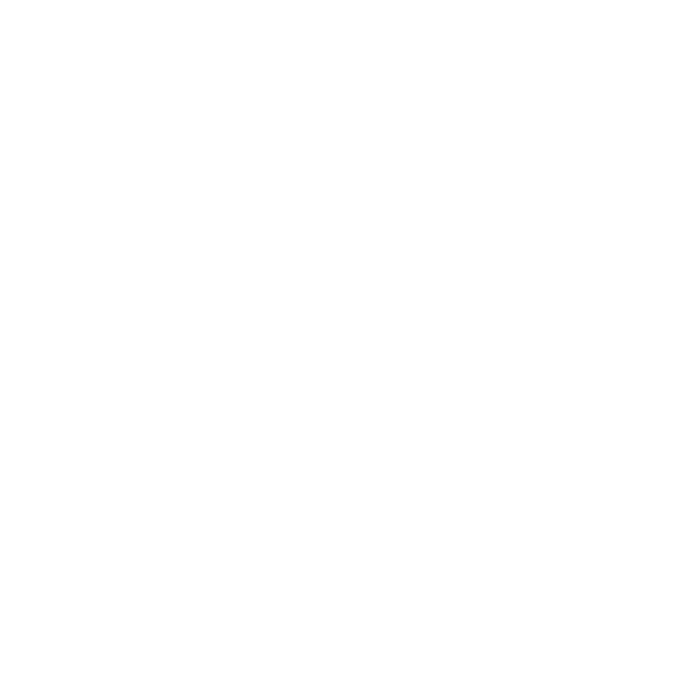
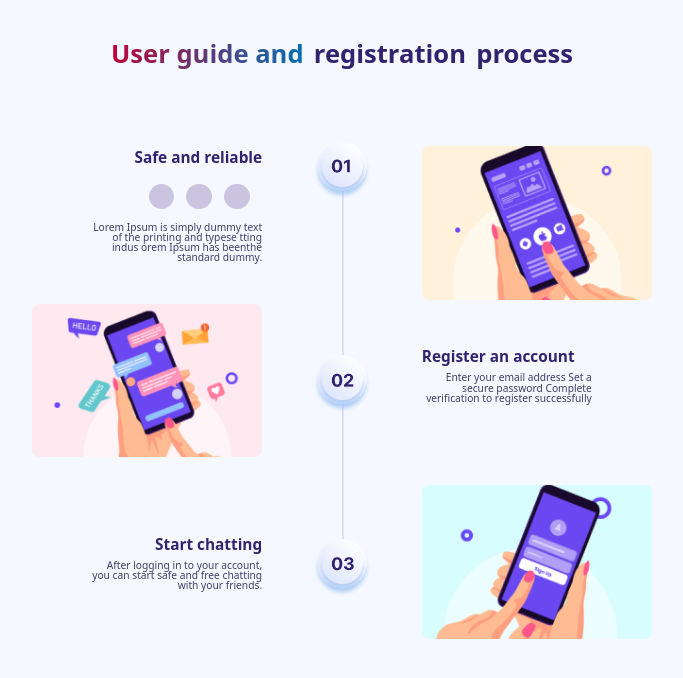
Before and after one commit to SunburstMeoga/imbloc-official-website, a Next.js app: page /guide in a window 1280 px wide. Shown: the top 678 px of the page, without its empty margins (298-981 px from the left). Built offline with nearby package versions, Linux system fonts and the light colour scheme; a web font is replaced by a local one.

Commit message:
pad page

```diff
--- a/src/pages/guide.js
+++ b/src/pages/guide.js
@@ -4,16 +4,17 @@
     { title: 'Register an account', img: '/images/phone/guide-two.png', content: 'Enter your email address Set a secure password Complete verification to register successfully', id: 2, stepImg: '/images/phone/step-two.png' },
     { title: 'Start chatting', img: '/images/phone/guide-three.png', content: 'After logging in to your account, you can start safe and free chatting with your friends.', id: 3, stepImg: '/images/phone/step-three.png' },
 ]
+const terminalItems = ['icon-anzhuo', 'icon-pingguo', 'icon-windows']
 const Guide = () => {
     return (
         <>
-            <div className='pt-3-7 flex flex-col justify-start items-center bg-reason-module lg:hidden'>
+            <div className='pt-3-7 flex flex-col justify-start items-center bg-reason-module '>
                 <div className='flex flex-col justify-start items-center text-2-5 font-bold  lg:flex-row '>
                     <div className='max-w-fit bg-clip-text text-transparent bg-language-gradient-radial leading-3-0'>User guide and</div>
                     <div className='text-module-word leading-3-0 lg:ml-1-0'>registration</div>
                     <div className='text-module-word leading-3-0 mb-2-0 lg:mb-auto lg:ml-1-0'>process</div>
                 </div>
-                <div className='w-full px-2-3 flex flex-col justify-start items-center'>
+                <div className='w-full px-2-3 flex flex-col justify-start items-center lg:hidden'>
                     {guideItems.map((item, index) => {
                         return <div key={index} className={` relative pb-2-0 flex flex-col justify-start items-start ${item.id !== 3 ? 'border-l-2 border-guide-border' : ''}`}>
                             <div className='absolute top-0-1 -left-1-9 w-3-9'>
@@ -38,10 +39,45 @@
                         </div>
                     })}
                 </div>
-            </div>
-
-            <div className='hidden lg:flex flex-row'>
-
+                <div className='hidden lg:flex lg:justify-between items-start px-2-3 pt-7-2'>
+                    <div className='w-22-5 flex flex-col justify-start items-end mt-0-4'>
+                        <div className='text-1-5 font-bold mb-1-4 text-module-word'>Safe and reliable</div>
+                        <div className='flex justify-start items-center mb-1-2'>
+                            {terminalItems.map((_item, _index) => {
+                                return <div key={_index} className='mr-1-2 rounded-full h-2-5 w-2-5 bg-guide-method  flex justify-center items-center tex-white'>
+                                    <div className={`icon iconfont text-1-2 ${_item}`}></div>
+                                </div>
+                            })}
+                        </div>
+                        <div className='text-1-0 text-core-word leading-1-0 w-16-6 text-right mb-4-0'>
+                            Lorem Ipsum is simply dummy text of the printing and typese tting indus orem Ipsum has beenthe standard dummy.
+                        </div>
+                        <div className='mb-7-4 w-22-5' >
+                            <img src='/images/phone/guide-two.png' className='w-22-5'></img>
+                        </div>
+                        <div className='text-1-5 font-bold mb-0-4 text-module-word'>Start chatting</div>
+                        <div className='text-1-0 text-core-word leading-1-0 w-16-6 text-right mb-4-0'>
+                            After logging in to your account, you can start safe and free chatting with your friends.
+                        </div>
+                    </div>
+                    <div className='w-5-6 mx-5-0'>
+                        <img src='/images/pad/step.png' className='w-22-5'></img>
+                    </div>
+                    <div className='w-22-5 flex flex-col justify-start items-start mt-0-4 '>
+                        <div className='mb-4-4 w-22-5'>
+                            <img src='/images/phone/guide-one.png' className='w-22-5'></img>
+                        </div>
+                        <div className='text-1-5 font-bold mb-0-4 text-module-word'>Register an account</div>
+                        <div className='text-1-0 text-core-word leading-1-0 w-16-6 text-right mb-8-0'>
+                            Enter your email address
+                            Set a secure password
+                            Complete verification to register successfully
+                        </div>
+                        <div className='mb-11-4 w-22-5'>
+                            <img src='/images/phone/guide-three.png' className='w-22-5'></img>
+                        </div>
+                    </div>
+                </div>
             </div>
         </>
     )
```
Also changed, not shown: public/images/pad/step.png (added).
